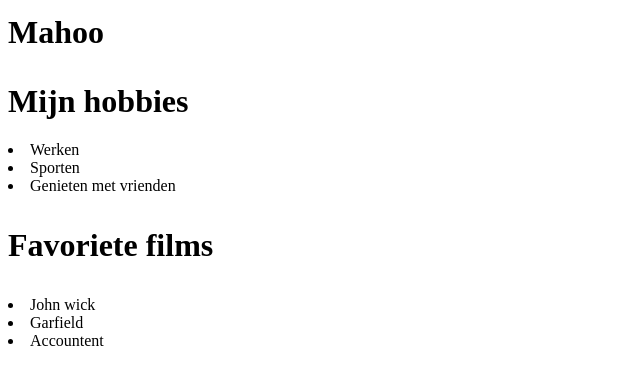
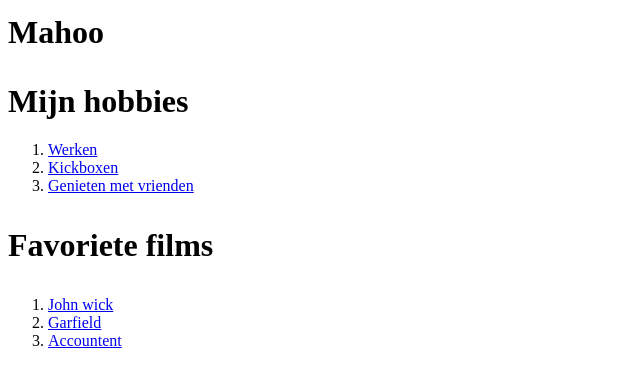
Before and after one commit to mahoo1905/Wie-ben-ik-ab0cc5a5, a plain HTML site: page index.html in a window 1280 px wide. Shown: the part 230-614 px from the top of the page, without its empty margins (0-640 px from the left). Drawn offline with Linux system fonts and the light colour scheme.

Commit message:
Uitwerking van de exercise

```diff
--- a/index.html
+++ b/index.html
@@ -8,12 +8,19 @@
 <body>
      <h1><p>Mahoo</p></h1>
       <h1>Mijn hobbies</h1>
-         <li>Werken</li>
-         <li>Sporten</li>
-         <li>Genieten met vrienden</li>
+
+     <ol>
+         <li><a href="https://nl.wikipedia.org/wiki/Horeca">Werken</a></li>
+         <li><a href="https://nl.wikipedia.org/wiki/Kickboksen">Kickboxen</a></li>
+         <li><a href="https://nl.wikipedia.org/wiki/Feestdagen_in_Nederland">Genieten met vrienden</a></li>
+    </ol>
+
       <h1><p>Favoriete films</p></h1>
-      <li>John wick</li>
-      <li>Garfield</li>
-      <li>Accountent</li>
+
+    <ol>
+      <li><a href="https://nl.wikipedia.org/wiki/John_Wick">John wick</a></li>
+      <li><a href="https://nl.wikipedia.org/wiki/Garfield">Garfield</a></li>
+      <li><a href="https://nl.wikipedia.org/wiki/The_Accountant">Accountent</a></li>
+    </ol>
 </body>
 </html>
```
